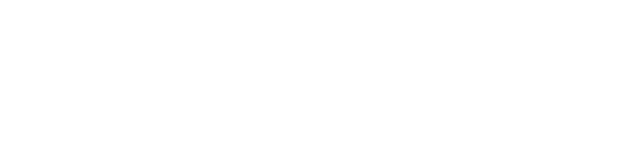
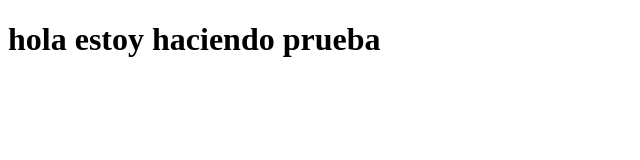
Before and after one commit to CeliaGilPrieto/Prueba, a plain HTML site: page index.html in a window 1280 px wide. Shown: the whole page, without its empty margins (0-640 px from the left). Drawn offline with Linux system fonts and the light colour scheme.

Commit message:
(Escribir una pequeña descricion dentro de las comillas)

```diff
--- a/index.html
+++ b/index.html
@@ -7,6 +7,8 @@
     <title>Document</title>
 </head>
 <body>
-
+   <h1>
+    hola estoy haciendo prueba
+   </h1>
 </body>
 </html>
```
